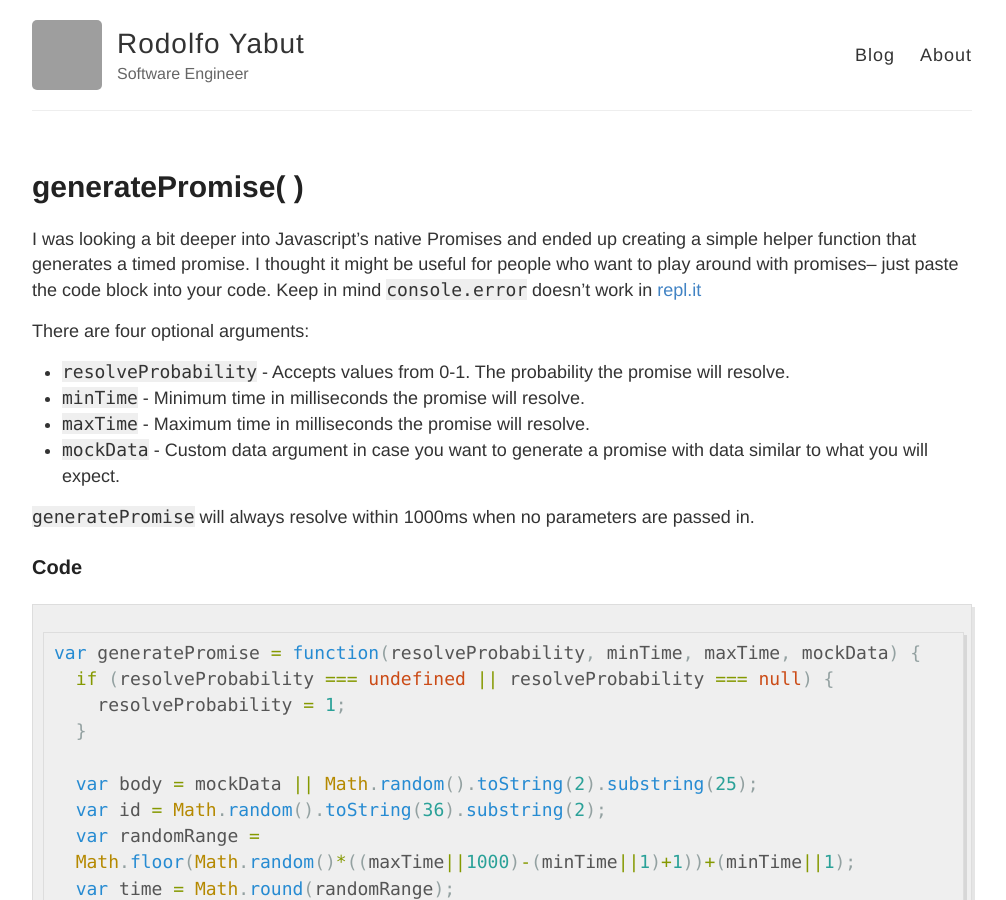
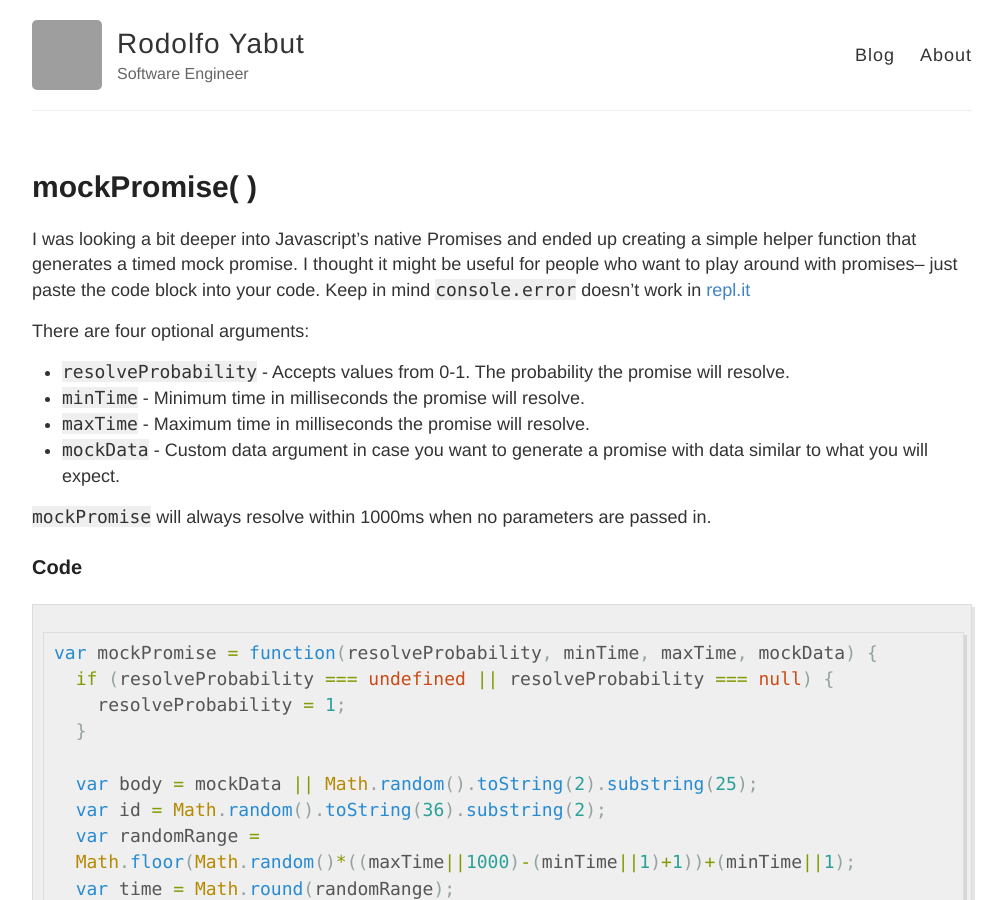
Before and after one commit to rodocite/rodocite.github.io, a Jekyll site: the page built from _posts/2015-10-12-generatePromise.md, in a window 1280 px wide and 900 px high. Shown: the whole window, without its empty margins (138-1144 px from the left). Built offline with Jekyll 4.4.1, drawn with Linux system fonts in a browser that asks for light colours; Markdown is read by kramdown in place of the engine named in the settings; comment, search, counter and statistics services are not loaded; some of the changed text lies outside the part shown; grey boxes are pictures that could not be loaded.

Commit message:
Update 2015-10-12-generatePromise.md

````diff
--- a/_posts/2015-10-12-generatePromise.md
+++ b/_posts/2015-10-12-generatePromise.md
@@ -1,8 +1,8 @@
 ---
 layout: post
-title: generatePromise( )
+title: mockPromise( )
 ---
-I was looking a bit deeper into Javascript's native Promises and ended up creating a simple helper function that generates a timed promise. I thought it might be useful for people who want to play around with promises-- just paste the code block into your code. Keep in mind `console.error` doesn't work in [repl.it](https://repl.it)
+I was looking a bit deeper into Javascript's native Promises and ended up creating a simple helper function that generates a timed mock promise. I thought it might be useful for people who want to play around with promises-- just paste the code block into your code. Keep in mind `console.error` doesn't work in [repl.it](https://repl.it)
 
 There are four optional arguments:
 
@@ -11,11 +11,11 @@ There are four optional arguments:
 * `maxTime` - Maximum time in milliseconds the promise will resolve.
 * `mockData` - Custom data argument in case you want to generate a promise with data similar to what you will expect.
 
-`generatePromise` will always resolve within 1000ms when no parameters are passed in.
+`mockPromise` will always resolve within 1000ms when no parameters are passed in.
 
 ### Code
 ```javascript
-var generatePromise = function(resolveProbability, minTime, maxTime, mockData) {
+var mockPromise = function(resolveProbability, minTime, maxTime, mockData) {
   if (resolveProbability === undefined || resolveProbability === null) {
     resolveProbability = 1;
   }
@@ -49,7 +49,7 @@ var generatePromise = function(resolveProbability, minTime, maxTime, mockData) {
 
 #### For single promises
 ```javascript
-generatePromise(.3)
+mockPromise(.3)
 .then(function(result) {
   console.log(result);
 })
@@ -66,7 +66,7 @@ var promiseArray = [];
 var myJSON = {hello: 'world'};
 
 for(var i = 0; i < 10; i++) {
-  promiseArray.push(generatePromise(1, 1000, 5000, myJSON));
+  promiseArray.push(mockPromise(1, 1000, 5000, myJSON));
 }
 
 Promise.all(promiseArray)
````
